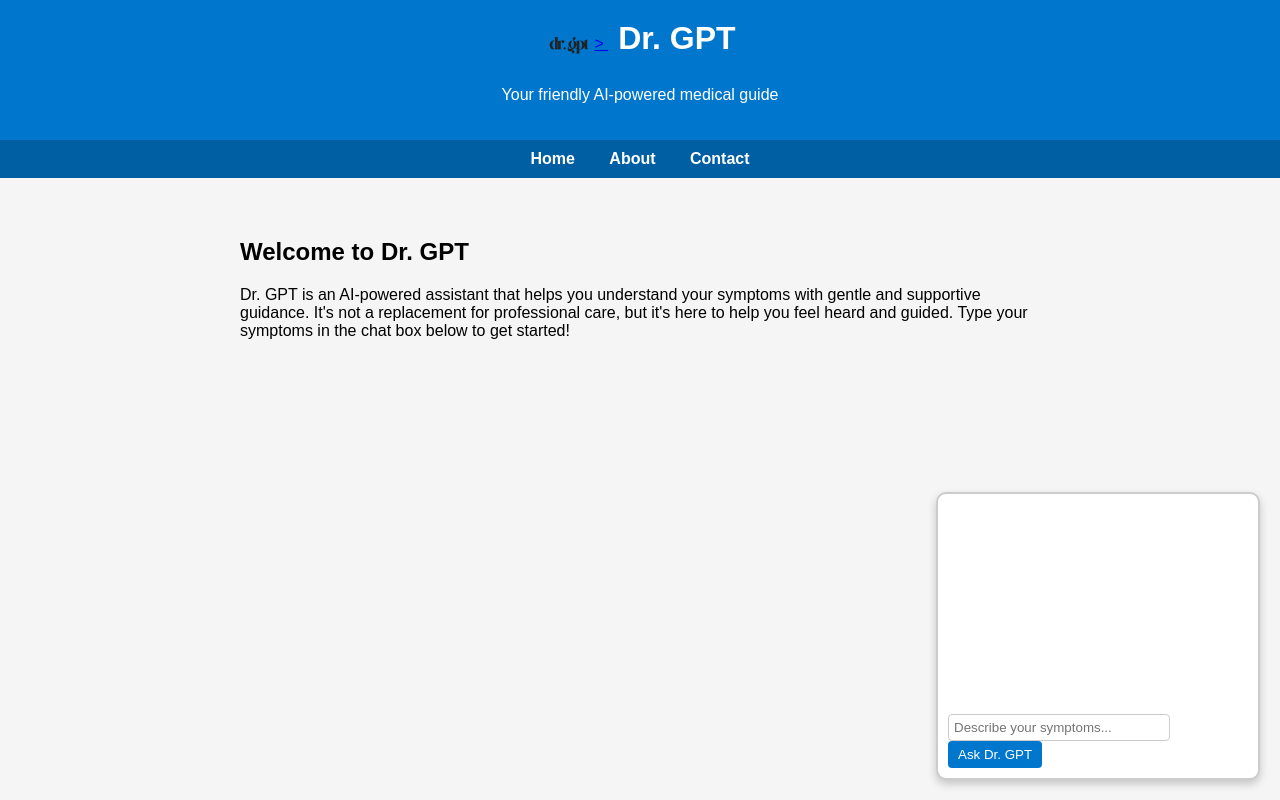
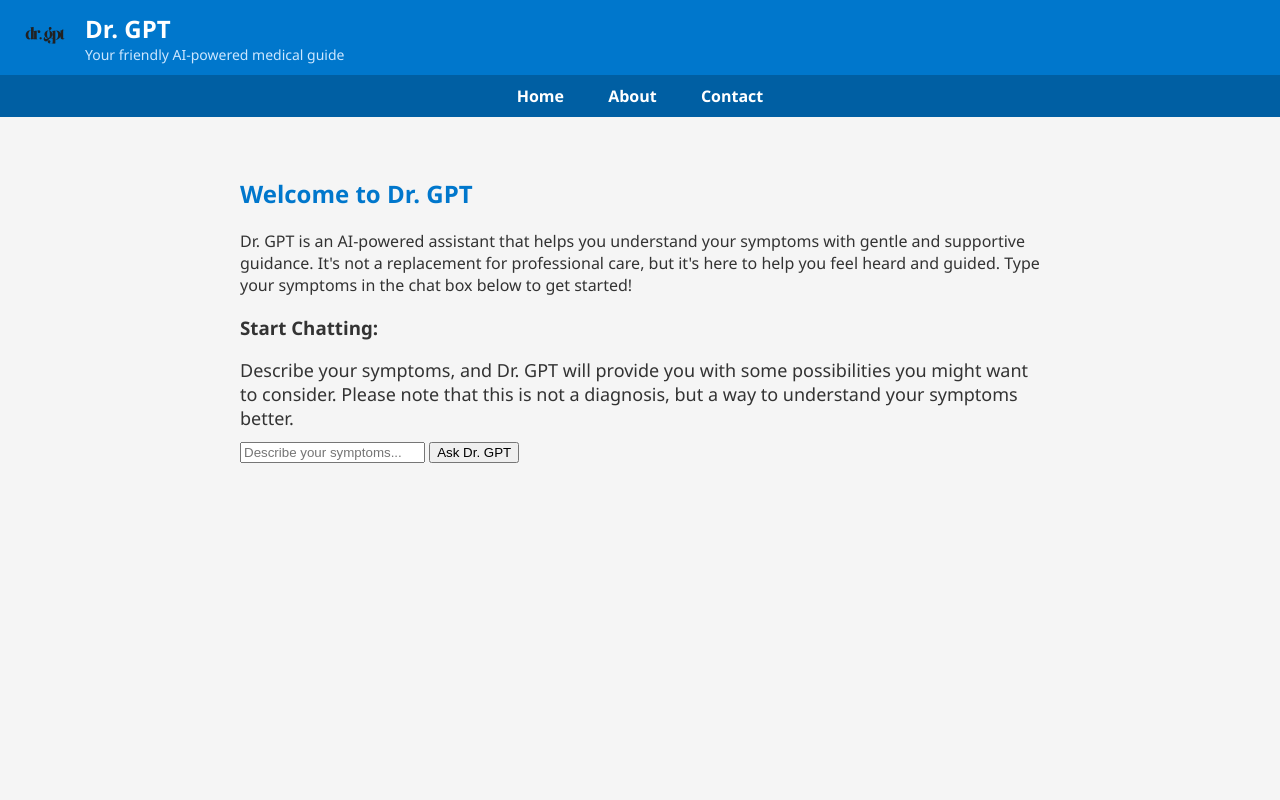
Before and after one commit to jiminhan726/Dr.GPT, a website: page index.html in a window 1280 px wide. Drawn offline with Linux system fonts and the light colour scheme.

Commit message:
Update index.html

```diff
--- a/index.html
+++ b/index.html
@@ -6,30 +6,49 @@
   <title>Dr. GPT - Your Symptom Helper</title>
   <style>
     body {
-      font-family: Arial, sans-serif;
+      font-family: 'Segoe UI', Tahoma, Geneva, Verdana, sans-serif;
       margin: 0;
       padding: 0;
       background: #f5f5f5;
+      color: #333;
     }
 
     header {
       background-color: #0077cc;
       color: white;
-      padding: 20px;
-      text-align: center;
+      padding: 10px 20px;
+      display: flex;
+      align-items: center;
+    }
+
+    header img {
+      height: 50px;
+      margin-right: 15px;
+    }
+
+    header h1 {
+      margin: 0;
+      font-size: 24px;
+    }
+
+    header p {
+      margin: 0;
+      font-size: 14px;
+      color: #cce7ff;
     }
 
     nav {
       background-color: #005fa3;
-      padding: 10px;
+      padding: 10px 0;
       text-align: center;
     }
 
     nav a {
       color: white;
-      margin: 0 15px;
+      margin: 0 20px;
       text-decoration: none;
       font-weight: bold;
+      font-size: 16px;
     }
 
     nav a:hover {
@@ -37,54 +56,48 @@
     }
 
     main {
-      padding: 40px;
+      padding: 40px 20px;
       max-width: 800px;
       margin: auto;
     }
 
-    /* Chat Widget Styling */
-    #drgpt-chat {
-      position: fixed;
-      bottom: 20px;
-      right: 20px;
-      width: 300px;
-      background: white;
-      border: 2px solid #ccc;
-      border-radius: 10px;
-      padding: 10px;
-      font-family: sans-serif;
-      box-shadow: 0 4px 8px rgba(0,0,0,0.2);
-      z-index: 1000;
+    h2 {
+      color: #0077cc;
     }
 
-    #chat-box {
-      height: 200px;
-      overflow-y: auto;
+    .contact-info p {
+      font-size: 18px;
       margin-bottom: 10px;
-      padding-right: 5px;
     }
 
-    #chat-box div {
-      margin-bottom: 6px;
+    .contact-info a {
+      color: #0077cc;
+      text-decoration: none;
+      font-weight: bold;
     }
 
-    #user-input {
-      width: 70%;
-      padding: 5px;
-      border: 1px solid #ccc;
-      border-radius: 4px;
+    .contact-info a:hover {
+      text-decoration: underline;
     }
 
-    button {
-      padding: 6px 10px;
-      border: none;
+    .contact-form input, .contact-form textarea {
+      width: 100%;
+      padding: 10px;
+      margin-bottom: 20px;
+      border-radius: 4px;
+      border: 1px solid #ccc;
+    }
+
+    .contact-form button {
+      padding: 10px 20px;
       background-color: #0077cc;
       color: white;
+      border: none;
       border-radius: 4px;
       cursor: pointer;
     }
 
-    button:hover {
+    .contact-form button:hover {
       background-color: #005fa3;
     }
   </style>
@@ -93,10 +106,12 @@
 <body>
   <header>
     <a href="index.html">
-    <img src="2drgpt-logo.png" alt="Dr. GPT Logo" class="profile-pic" style="height: 50px; vertical-align: middle;">>
+      <img src="2drgpt-logo.png" alt="Dr. GPT Logo">
     </a>
-  <h1 style="display: inline; margin-left: 10px;">Dr. GPT</h1>
+    <div>
+      <h1>Dr. GPT</h1>
       <p>Your friendly AI-powered medical guide</p>
+    </div>
   </header>
 
   <nav>
@@ -108,7 +123,11 @@
   <main>
     <h2>Welcome to Dr. GPT</h2>
     <p>Dr. GPT is an AI-powered assistant that helps you understand your symptoms with gentle and supportive guidance. It's not a replacement for professional care, but it's here to help you feel heard and guided. Type your symptoms in the chat box below to get started!</p>
-  </main>
+
+    <div class="contact-info">
+      <h3>Start Chatting:</h3>
+      <p>Describe your symptoms, and Dr. GPT will provide you with some possibilities you might want to consider. Please note that this is not a diagnosis, but a way to understand your symptoms better.</p>
+    </div>
 
     <!-- Chat Widget -->
     <div id="drgpt-chat">
@@ -116,6 +135,8 @@
       <input type="text" id="user-input" placeholder="Describe your symptoms..." />
       <button onclick="sendMessage()">Ask Dr. GPT</button>
     </div>
+
+  </main>
 
   <script>
     async function sendMessage() {
```
Lines whose indentation alone changed are shown as unchanged.
